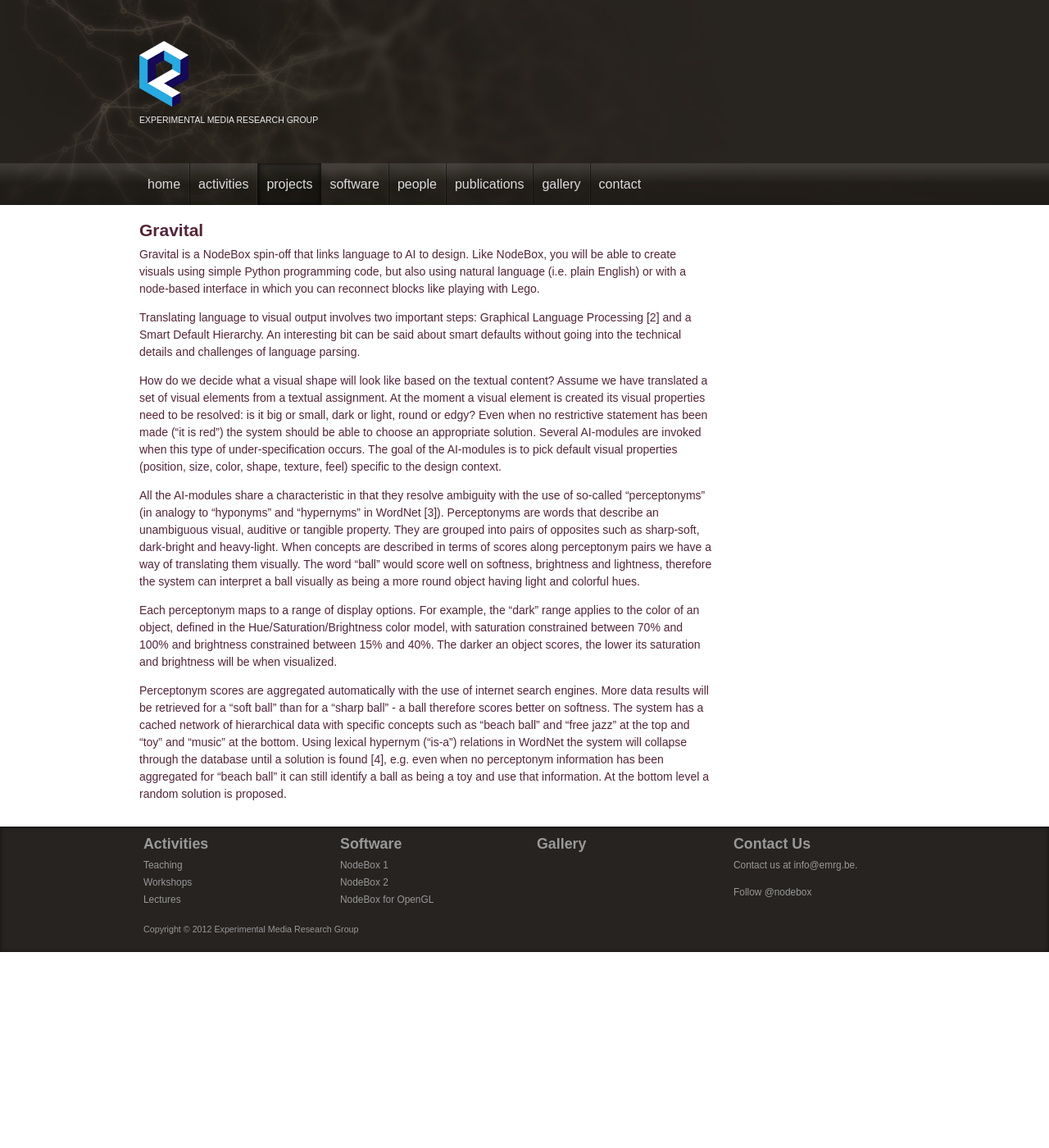
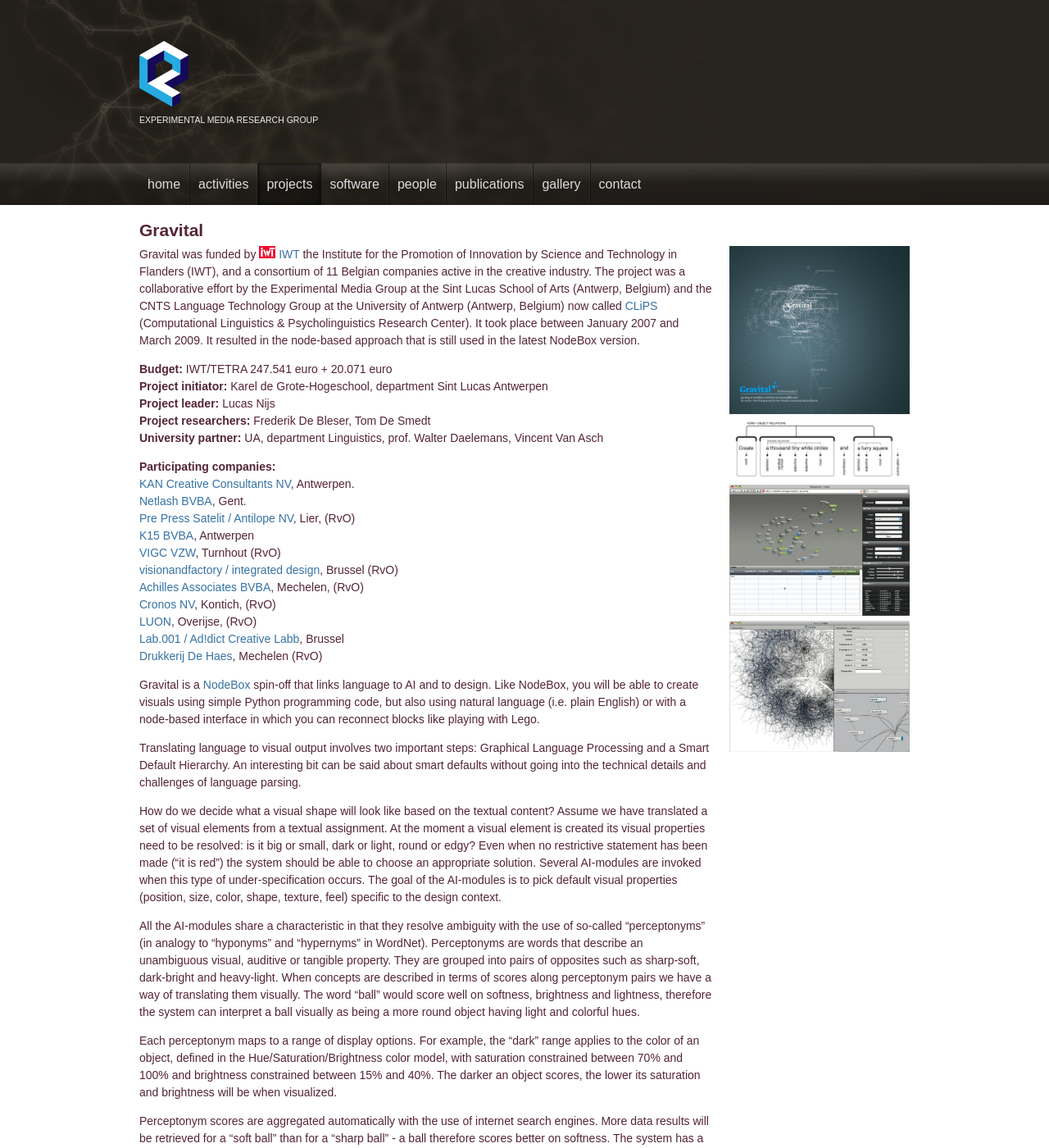
Before and after one commit to nodebox/emrg.be, a Jekyll site: the page built from projects/gravital.md, in a window 1280 px wide and 1400 px high. Shown: the whole window at 82% size. Built offline with Jekyll 4.4.1, drawn with Linux system fonts in a browser that asks for light colours; nearby versions of some CDN libraries; comment, search, counter and statistics services are not loaded; some of the changed text lies outside the part shown.

Commit message:
Gravital update
added images and links

```diff
--- a/projects/gravital.md
+++ b/projects/gravital.md
@@ -2,16 +2,43 @@
 layout: default
 section: projects
 title: Gravital
+images:
+  - gravital/gravital.jpg
+  - gravital/gravital2.jpg
+  - gravital/gravital3.jpg
+  - gravital/gravital4.jpg
 ---
-Gravital is a NodeBox spin-off that links language to AI to design. Like NodeBox, you will be able to create visuals using simple Python programming code, but also using natural language (i.e. plain English) or with a node-based interface in which you can reconnect blocks like playing with Lego.
+Gravital was funded by  <a href="http://www.iwt.be"><img src="/media/gravital/iwt.jpg" height = "15" width = "20"></a> <a href="http://www.iwt.be">IWT</a> the Institute for the Promotion of Innovation by Science and Technology in Flanders (IWT), and a consortium of 11 Belgian companies active in the creative industry. The project was a collaborative effort by the Experimental Media Group at the Sint Lucas School of Arts (Antwerp, Belgium) and the CNTS Language Technology Group at the University of Antwerp (Antwerp, Belgium) now called <a href="http://www.clips.ua.ac">CLiPS</a> (Computational Linguistics & Psycholinguistics Research Center). It  took place between January 2007 and March 2009. It resulted in the node-based approach that is still used in the latest NodeBox version.
 
-Translating language to visual output involves two important steps: Graphical Language Processing [2] and a Smart Default Hierarchy. An interesting bit can be said about smart defaults without going into the technical details and challenges of language parsing.
+**Budget:** IWT/TETRA 247.541 euro + 20.071 euro <br>
+**Project initiator:** Karel de Grote-Hogeschool, department Sint Lucas Antwerpen <br>
+**Project leader:** Lucas Nijs <br>
+**Project researchers:** Frederik De Bleser, Tom De Smedt <br>
+**University partner:** UA, department Linguistics, prof. Walter Daelemans, Vincent Van Asch<br>
+
+
+**Participating companies:**<br>
+<a href="http://www.kandesign.com/">KAN Creative Consultants NV</a>, Antwerpen.<br>
+<a href="http://www.netlash-bseen.be/">Netlash BVBA</a>, Gent.<br>
+<a href="http://www.antilope.com/nl/bedrijfsgegevens.html">Pre Press Satelit / Antilope NV</a>, Lier, (RvO)<br>
+<a href="http://www.k15.be/">K15 BVBA</a>, Antwerpen<br>
+<a href="http://www.vigc.be/">VIGC VZW</a>, Turnhout (RvO)<br>
+<a href="http://www.visionandfactory.com/index.php/Home">visionandfactory / integrated design</a>, Brussel (RvO)<br>
+<a href="http://www.achilles.be/">Achilles Associates BVBA</a>, Mechelen, (RvO)<br>
+<a href="http://www.cronos.be/">Cronos NV</a>, Kontich, (RvO)<br>
+<a href="http://www.luon.com/">LUON</a>, Overijse, (RvO)<br>
+<a href="http://www.addictlab.com/">Lab.001 / Ad!dict Creative Labb</a>, Brussel<br>
+<a href="http://www.dehaes.be/welkom/index.html">Drukkerij De Haes</a>, Mechelen (RvO)<br>
+
+Gravital is a <a href="http://nodebox.net">NodeBox</a> spin-off that links language to AI and to design. Like NodeBox, you will be able to create visuals using simple Python programming code, but also using natural language (i.e. plain English) or with a node-based interface in which you can reconnect blocks like playing with Lego.
+
+Translating language to visual output involves two important steps: Graphical Language Processing and a Smart Default Hierarchy. An interesting bit can be said about smart defaults without going into the technical details and challenges of language parsing.
 
 How do we decide what a visual shape will look like based on the textual content?
 Assume we have translated a set of visual elements from a textual assignment. At the moment a visual element is created its visual properties need to be resolved: is it big or small, dark or light, round or edgy? Even when no restrictive statement has been made ("it is red") the system should be able to choose an appropriate solution. Several AI-modules are invoked when this type of under-specification occurs. The goal of the AI-modules is to pick default visual properties (position, size, color, shape, texture, feel) specific to the design context.
 
-All the AI-modules share a characteristic in that they resolve ambiguity with the use of so-called "perceptonyms" (in analogy to "hyponyms" and "hypernyms" in WordNet [3]). Perceptonyms are words that describe an unambiguous visual, auditive or tangible property. They are grouped into pairs of opposites such as sharp-soft, dark-bright and heavy-light. When concepts are described in terms of scores along perceptonym pairs we have a way of translating them visually. The word "ball" would score well on softness, brightness and lightness, therefore the system can interpret a ball visually as being a more round object having light and colorful hues.
+All the AI-modules share a characteristic in that they resolve ambiguity with the use of so-called "perceptonyms" (in analogy to "hyponyms" and "hypernyms" in WordNet). Perceptonyms are words that describe an unambiguous visual, auditive or tangible property. They are grouped into pairs of opposites such as sharp-soft, dark-bright and heavy-light. When concepts are described in terms of scores along perceptonym pairs we have a way of translating them visually. The word "ball" would score well on softness, brightness and lightness, therefore the system can interpret a ball visually as being a more round object having light and colorful hues.
 
 Each perceptonym maps to a range of display options. For example, the "dark" range applies to the color of an object, defined in the Hue/Saturation/Brightness color model, with saturation constrained between 70% and 100% and brightness constrained between 15% and 40%. The darker an object scores, the lower its saturation and brightness will be when visualized.
 
-Perceptonym scores are aggregated automatically with the use of internet search engines. More data results will be retrieved for a "soft ball" than for a "sharp ball" - a ball therefore scores better on softness. The system has a cached network of hierarchical data with specific concepts such as "beach ball" and "free jazz" at the top and "toy" and "music" at the bottom. Using lexical hypernym ("is-a") relations in WordNet the system will collapse through the database until a solution is found [4], e.g. even when no perceptonym information has been aggregated for "beach ball" it can still identify a ball as being a toy and use that information. At the bottom level a random solution is proposed.
+Perceptonym scores are aggregated automatically with the use of internet search engines. More data results will be retrieved for a "soft ball" than for a "sharp ball" - a ball therefore scores better on softness. The system has a cached network of hierarchical data with specific concepts such as "beach ball" and "free jazz" at the top and "toy" and "music" at the bottom. Using lexical hypernym ("is-a") relations in WordNet the system will collapse through the database until a solution is found, e.g. even when no perceptonym information has been aggregated for "beach ball" it can still identify a ball as being a toy and use that information. At the bottom level a random solution is proposed.
```
Also changed, not shown: media/gravital/gravital.jpg (added), media/gravital/gravital2.jpg (added), media/gravital/gravital3.jpg (added), media/gravital/gravital4.jpg (added), media/gravital/iwt.jpg (added).
